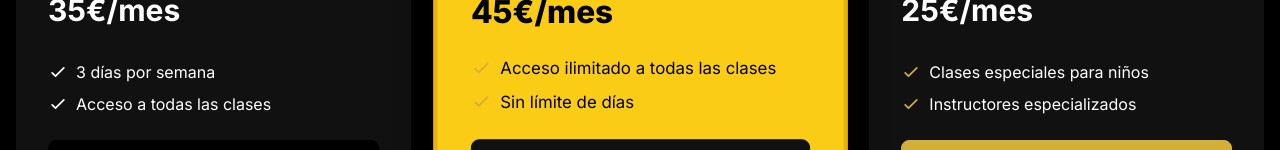
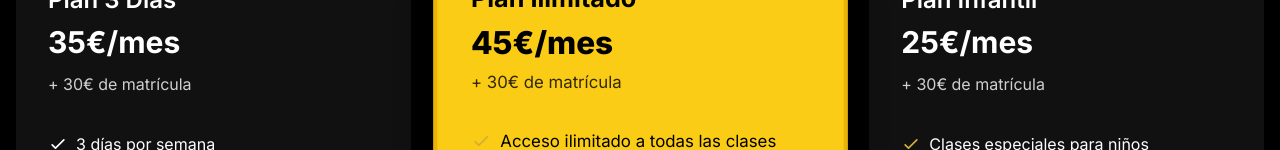
Before and after one commit to Ikerlopez13/gym_clandesyn, a Next.js app: page / in a window 1280 px wide. Shown: the part 2650-2800 px from the top of the page. Built offline with nearby package versions, Linux system fonts and the light colour scheme.

Commit message:
Contacto actualizado: email, dirección, matrícula en tarifas y ajuste de hero

```diff
--- a/src/app/page.tsx
+++ b/src/app/page.tsx
@@ -22,7 +22,7 @@ export default function Home() {
         </div>
 
         {/* Content */}
-        <div className="relative z-10 container mx-auto px-4 h-[calc(100vh-4rem)] flex flex-col justify-center items-center text-center mt-32 md:mt-64">
+        <div className="relative z-10 container mx-auto px-4 h-[calc(100vh-4rem)] flex flex-col justify-center items-center text-center mt-40 md:mt-72">
           <h1 className="text-4xl md:text-6xl font-extrabold text-accent mb-4 drop-shadow-lg">Próxima apertura</h1>
           <p className="text-xl md:text-2xl max-w-3xl mx-auto mb-12 text-accent/90 leading-relaxed">
             Tu centro de entrenamiento especializado en artes marciales y deportes de contacto.
@@ -240,6 +240,7 @@ export default function Home() {
               <div className="card-body">
                 <h3 className="card-title text-2xl">Plan 3 Días</h3>
                 <p className="text-3xl font-bold">35€/mes</p>
+                <p className="text-base text-accent/80 mb-2">+ 30€ de matrícula</p>
                 <ul className="space-y-2 my-4">
                   <li className="flex items-center gap-2">
                     <svg className="w-5 h-5" fill="none" stroke="currentColor" viewBox="0 0 24 24">
@@ -264,6 +265,7 @@ export default function Home() {
               <div className="card-body">
                 <h3 className="card-title text-2xl font-bold">Plan Ilimitado</h3>
                 <p className="text-3xl font-extrabold">45€/mes</p>
+                <p className="text-base text-black/80 mb-2">+ 30€ de matrícula</p>
                 <ul className="space-y-2 my-4">
                   <li className="flex items-center gap-2">
                     <svg className="w-5 h-5 text-primary" fill="none" stroke="currentColor" viewBox="0 0 24 24">
@@ -288,6 +290,7 @@ export default function Home() {
               <div className="card-body">
                 <h3 className="card-title text-2xl">Plan Infantil</h3>
                 <p className="text-3xl font-bold">25€/mes</p>
+                <p className="text-base text-accent/80 mb-2">+ 30€ de matrícula</p>
                 <ul className="space-y-2 my-4">
                   <li className="flex items-center gap-2">
                     <svg className="w-5 h-5 text-primary" fill="none" stroke="currentColor" viewBox="0 0 24 24">
@@ -380,7 +383,7 @@ export default function Home() {
                       <path strokeLinecap="round" strokeLinejoin="round" strokeWidth="2" d="M17.657 16.657L13.414 20.9a1.998 1.998 0 01-2.827 0l-4.244-4.243a8 8 0 1111.314 0z"/>
                       <path strokeLinecap="round" strokeLinejoin="round" strokeWidth="2" d="M15 11a3 3 0 11-6 0 3 3 0 016 0z"/>
                     </svg>
-                    <p>Barcelona</p>
+                    <p>Barcelona, Carrer Emili Roca 19</p>
                   </div>
                   <div className="flex items-center gap-3">
                     <svg className="w-6 h-6 text-primary" fill="none" stroke="currentColor" viewBox="0 0 24 24">
@@ -393,6 +396,13 @@ export default function Home() {
                       <path strokeLinecap="round" strokeLinejoin="round" strokeWidth="2" d="M3 8l7.89 5.26a2 2 0 002.22 0L21 8M5 19h14a2 2 0 002-2V7a2 2 0 00-2-2H5a2 2 0 00-2 2v10a2 2 0 002 2z"/>
                     </svg>
                     <p>info@clandestyngym.com</p>
+                  </div>
+
+                  <div className="flex items-center gap-3">
+                    <svg className="w-6 h-6 text-primary" fill="none" stroke="currentColor" viewBox="0 0 24 24">
+                      <path strokeLinecap="round" strokeLinejoin="round" strokeWidth="2" d="M16 12v1m0 4h.01M12 12v1m0 4h.01M8 12v1m0 4h.01M21 12c0 4.418-4.03 8-9 8s-9-3.582-9-8 4.03-8 9-8 9 3.582 9 8z" />
+                    </svg>
+                    <p>clandestingym@gmail.com</p>
                   </div>
                 </div>
                 <div className="card-actions justify-end mt-6">
```
